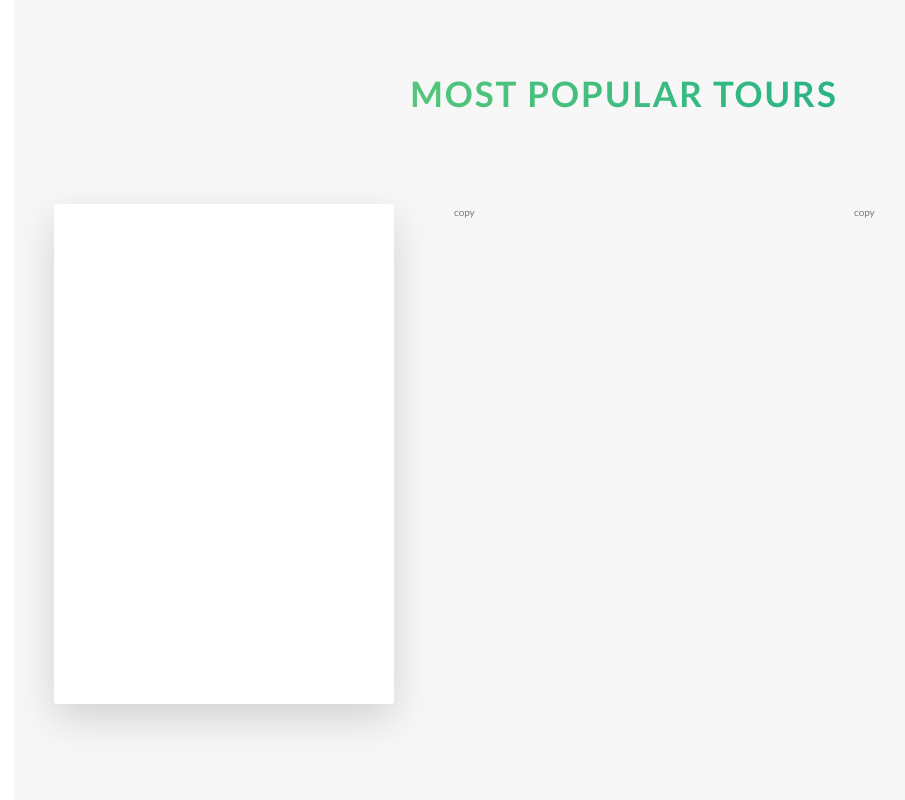
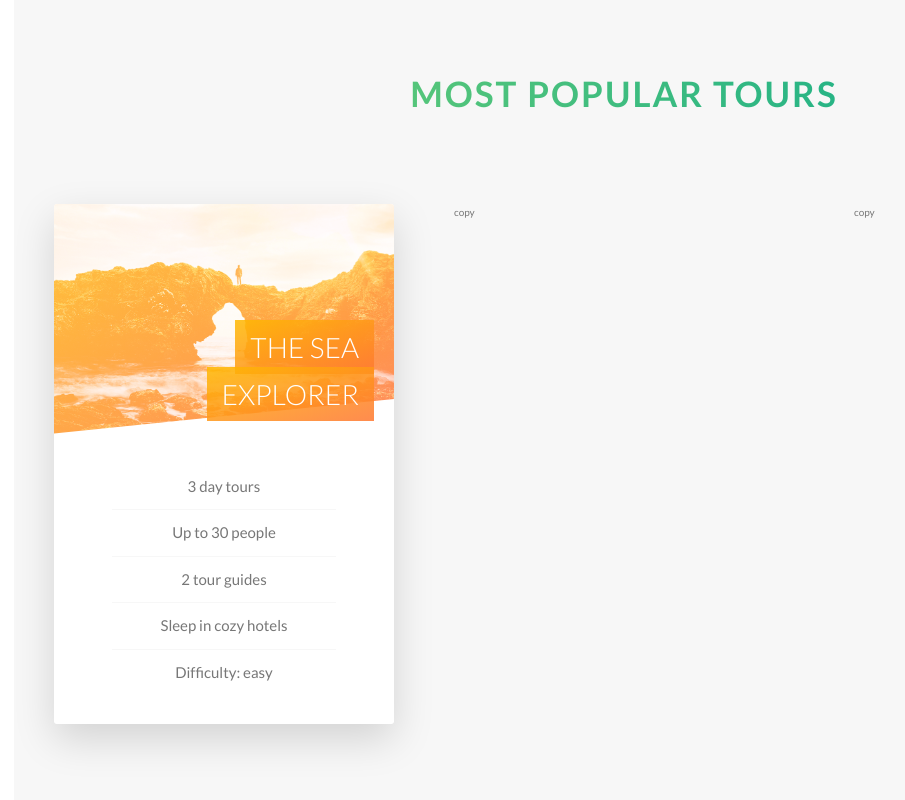
Before and after one commit to DanZ98/Udemy-Natours-Project, a website: page index.html in a window 1280 px wide. Shown: the part 2284-3084 px from the top of the page, without its empty margins (16-921 px from the left). Drawn offline with Linux system fonts and the light colour scheme.

Commit message:
Completed front card layout and back gradient layout for the first card

```diff
--- a/index.html
+++ b/index.html
@@ -107,10 +107,24 @@
                     <div class="col-1-of-3">
                         <div class="card">
                             <div class="card__side card__side--front">
-                                Frpmt
+                                <div class="card__picture card__picture--1">
+
+                                </div>
+                                <h4 class="card__heading">
+                                    <span class="card__heading-span card__heading-span--1"> The Sea Explorer</span>
+                                </h4>
+                                <div class="card__details">
+                                    <ul>
+                                        <li>3 day tours</li>
+                                        <li>Up to 30 people</li>
+                                        <li>2 tour guides</li>
+                                        <li>Sleep in cozy hotels</li>
+                                        <li>Difficulty: easy</li>
+                                    </ul>
+                                </div>
                             </div>
                             <div class="card__side card__side--back card__side--back-1">
-                                back
+
                             </div>
                         </div>
                     </div>
--- a/sass/abstracts/_variables.scss
+++ b/sass/abstracts/_variables.scss
@@ -4,11 +4,13 @@
 
 $color-secondary-light: #ffb900;
 $color-secondary-dark: #ff7730;
+
 $color-tertiary-light: #2998ff;
 $color-tertiary-dark: #5643fa;
 
 
 $color-grey-light: #f7f7f7;
+$color-grey-light-2: #f7f7f7;
 
 $color-grey-dark: #777;
 $color-white: #fff;
--- a/sass/components/_card.scss
+++ b/sass/components/_card.scss
@@ -1,13 +1,13 @@
 .card {
+    // FUNCTIONALITY
     perspective: 150rem;
     -moz-perspective: 150rem;
     position: relative;
-    height: 50rem;
+    height: 52rem;
 
     &__side {
-        height: 50rem;
+        height: 52rem;
         transition: all .8s ease;
-        color: #fff;
         font-size: 2rem;
         position: absolute;
         top: 0;
@@ -15,6 +15,7 @@
         width: 100%;
         backface-visibility: hidden;
         border-radius: 3px;
+        overflow: hidden;
         box-shadow: 0 1.5rem 4rem rgba($color-black, .15);
 
         &--front {
@@ -31,10 +32,73 @@
     }
 
     &:hover &__side--front {
-        transform: rotateY(180deg);
+        transform: rotateY(-180deg);
     }
 
     &:hover &__side--back {
         transform: rotateY(0deg);
     }
+
+    // FRONT SIDE STYLING
+    &__picture {
+        background-size: cover;
+        height: 23rem;
+        background-blend-mode: screen;
+        -webkit-clip-path: polygon(0 0, 100% 0, 100% 85%, 0 100%);
+        clip-path: polygon(0 0, 100% 0, 100% 85%, 0 100%);
+
+        &--1 {
+            background-image: linear-gradient(to right bottom, $color-secondary-light, $color-secondary-dark), url(../img/nat-5.jpg);
+        }
+
+        &--2 {
+            background-image: url(../img/nat-5.jpg);
+        }
+
+        &--3 {
+            background-image: url(../img/nat-5.jpg);
+        }
+    }
+
+    &__heading {
+        font-size: 2.8rem;
+        font-weight: 300;
+        text-transform: uppercase;
+        color: $color-white;
+        text-align: right;
+        position: absolute;
+        top: 12rem;
+        right: 2rem;
+        width: 75%;
+    }
+
+    &__heading-span {
+        padding: 1rem 1.5rem;
+        -webkit-box-decoration-break: clone;
+        box-decoration-break: clone;
+        &--1 {
+            background-image: linear-gradient(to right bottom, rgba($color-secondary-light, .85), rgba($color-secondary-dark, .85));
+        }
+    }
+
+    &__details {
+        padding: 3rem;
+
+        ul {
+            list-style: none;
+            width: 80%;
+            margin: 0 auto;
+
+            li {
+                text-align: center;
+                font-size: 1.5rem;
+                padding: 1rem;
+
+                &:not(:last-child) {
+                    border-bottom: 1px solid $color-grey-light-2;
+                }
+            }
+
+        }
+    }
 }
```
Also changed, not shown: css/style.css.
